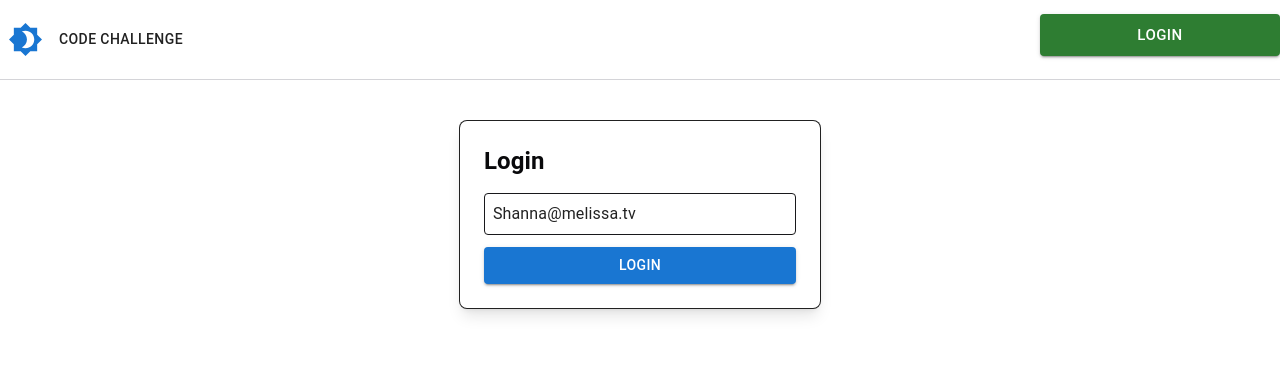
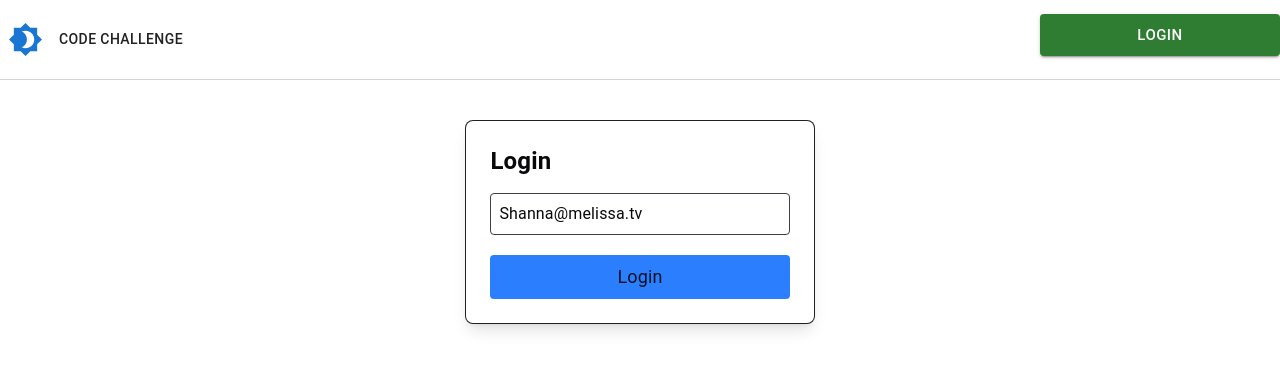
Before and after one commit to mh-morowati/code-challenge, a Next.js app: page /login in a window 1280 px wide. Shown: the top 370 px of the page. Built offline with nearby package versions, Linux system fonts and the light colour scheme.

Commit message:
feat: make cleaner code structure

```diff
--- a/src/app/api/auth/login/route.ts
+++ b/src/app/api/auth/login/route.ts
@@ -1,27 +1,29 @@
-import { NextResponse } from "next/server";
-import { User } from "./types";
+import { ApiService } from "@/services/Services"
+import { NextResponse } from "next/server"
 
 export async function POST(req: Request) {
-  const { email } = await req.json();
 
   try {
-    // Fetch users from the API
-    const res = await fetch("https://jsonplaceholder.typicode.com/users");
-    const users: User[] = await res.json();
+    const { email } = await req.json()
 
-    // Find user with matching email
-    const user = users.find((u) => u.email === email);
+    if (!email) {
+      return NextResponse.json({ message: "Email is required" }, { status: 400 })
+    }
 
-    if (user) {
-      // Simulate a JWT token (since jsonplaceholder doesn't provide one)
-      const fakeToken = `fake-jwt-token-${user.id}`;
+    const users = await ApiService.getUsers()
+    const user = users.find((u) => u.email === email)
 
-      return NextResponse.json({ token: fakeToken, user }, { status: 200 });
-    } else {
-      return NextResponse.json({ message: "Invalid email" }, { status: 401 });
+    if (!user) {
+      return NextResponse.json({ message: "User not found" }, { status: 404 })
     }
+
+    return NextResponse.json({
+      token: `fake-jwt-token-${user.id}`,
+      user: { id: user.id, name: user.name, email: user.email }
+    })
+
   } catch (error) {
-      console.error(error)
-    return NextResponse.json({ message: "Error fetching users" }, { status: 500 });
+    console.error("Login API Error:", error)
+    return NextResponse.json({ message: "Internal server error" }, { status: 500 })
   }
 }
--- a/src/app/login/page.tsx
+++ b/src/app/login/page.tsx
@@ -1,54 +1,13 @@
-"use client";
-import { Button } from "@mui/material";
-import { useState } from "react";
+import Login from "@/components/Login"
 
-export default function LoginPage() {
-  const [email, setEmail] = useState("Shanna@melissa.tv");
-  const [error, setError] = useState("");
 
-  const handleLogin = async (e: React.FormEvent) => {
-    e.preventDefault();
-
-    const response = await fetch("/api/auth/login", {
-      method: "POST",
-      headers: {
-        "Content-Type": "application/json",
-      },
-      body: JSON.stringify({ email }),
-    });
-
-    const data = await response.json();
-
-    if (response.ok) {
-      localStorage.setItem("token", data.token); // Save JWT
-      localStorage.setItem("user", JSON.stringify(data.user)); // Save user data
-      alert(`user ${data.user.name}`)
-    } else {
-      setError(data.message);
-    }
-  };
+const LoginPage = () => {
 
   return (
     <div className="flex justify-center minh-96 mt-10">
-      <form onSubmit={handleLogin} className="p-6 border rounded-lg shadow-lg bg-white dark:bg-gray-800">
-        <h1 className="text-2xl font-bold mb-4 text-zinc-950">Login</h1>
-
-        {error && <p className="text-red-500">{error}</p>}
-
-        <input
-          type="email"
-          placeholder="Email"
-                  value={email}
-
-          onChange={(e) => setEmail(e.target.value)}
-          required
-          className="w-full p-2 border rounded mb-3 border-zinc-900"
-        />
-
-        <Button type="submit" className="w-full bg-blue-500 text-white p-2 rounded" variant="contained">
-          Login
-        </Button>
-      </form>
+     <Login/>
     </div>
   );
 }
+
+export default LoginPage
--- a/src/app/page.tsx
+++ b/src/app/page.tsx
@@ -1,10 +1,12 @@
-import PageApiFetch from "@/components/PageApiFetch"
+import PostsPage from "@/components/PostsPage"
 
-export default function Home() {
+const Home = () => {
 
   return (
     <main>
-      <PageApiFetch/>
+      <PostsPage/>
     </main>
   )
 }
+
+export default Home
--- a/src/components/Header.tsx
+++ b/src/components/Header.tsx
@@ -7,17 +7,30 @@ const Header = () => {
 
     return (
         <div className="h-20 border-b border-zinc-300 place-content-center">
+
             <ThemeToggle />
-            <Link className="" href={"/"}>
+
+            <Link href={"/"}>
                 <Button color="inherit">
+
                     Code Challenge
+
                 </Button>
             </Link>
+
             <Link href={"/login"}>
-         <Button className="float-right md:w-60" size="large" variant="contained" color="success">
+                <Button
+                    className="float-right md:w-60"
+                    size="large"
+                    variant="contained"
+                    color="success"
+                >
+
                     Login
+
                 </Button>
             </Link>
+
         </div>
     )
 }
--- /dev/null
+++ b/src/components/Login.tsx
@@ -0,0 +1,81 @@
+"use client"
+import { Alert } from "@mui/material"
+import { useState } from "react"
+
+
+const Login = () => {
+
+  const [email, setEmail] = useState("Shanna@melissa.tv")
+  const [error, setError] = useState("")
+  const [loading, setLoading] = useState(false)
+
+    const handleLogin = async (e: React.FormEvent) => {
+
+        e.preventDefault()
+        setLoading(true)
+        setError("")
+
+        try {
+            const response = await fetch("/api/auth/login", {
+                method: "POST",
+                headers: { "Content-Type": "application/json" },
+                body: JSON.stringify({ email }),
+            })
+
+            const data = await response.json()
+
+            if (!response.ok) throw new Error(data.message || "Login failed")
+
+            localStorage.setItem("token", data.token)
+            alert(`Welcome, ${data.user.name}!`)
+        } catch (error) {
+            if (error instanceof Error) {
+                setError(error.message)
+            } else {
+                setError("An unknown error occurred")
+            }
+        } finally {
+            setLoading(false)
+        }
+    }
+
+  return (
+    <form
+      onSubmit={handleLogin}
+      className="p-6 border rounded-lg shadow-lg bg-white dark:bg-gray-800 max-w-sm mx-auto dark:text-zinc-950"
+    >
+          <h1 className="text-2xl font-bold mb-4 text-zinc-950 dark:text-white">
+
+              Login
+
+          </h1>
+
+          {
+              error && <Alert severity="error" className="mb-3">
+
+              {error}
+
+          </Alert>
+          }
+
+          <input
+        className="w-full border p-2 border-zinc-700 rounded mb-5 text-zinc-950"
+        type="email"
+        value={email}
+        onChange={(e) => setEmail(e.target.value)}
+        required
+          />
+
+          <button
+        className="w-full bg-blue-500 p-2 text-lg rounded cursor-pointer"
+        type="submit"
+        color="primary"
+        disabled={loading}
+      >
+        {loading ? "Logging in..." : "Login"}
+      </button>
+    </form>
+  )
+}
+
+export default Login
--- a/src/components/Post.tsx
+++ b/src/components/Post.tsx
@@ -2,20 +2,38 @@ import React from "react"
 
 type PostProps = {
   userId: number
-  title: string;
-  body: string;
+  title: string
+  body: string
 }
 
-const Post: React.FC<PostProps> = ({ title, body,userId }) => {
+
+const Post: React.FC<PostProps> = (props) => {
+
+  const { title, body, userId } = props
+
   return (
-    <div className="p-4 border rounded shadow bg-white dark:bg-gray-800">
+    <div
+      className="p-4 border rounded shadow bg-white dark:bg-gray-800"
+    >
+      <h3 className="text-lg font-bold text-zinc-950">
+
+        {title}
+
+      </h3>
+      <p className="text-gray-600 dark:text-gray-300">
+
+        {body}
+
+      </p>
       <small className="text-zinc-950">
-       user number of:  {userId}
+
+        user number of:
+
+        {userId}
+
       </small>
-      <h3 className="text-lg font-bold text-zinc-950">{title}</h3>
-      <p className="text-gray-600 dark:text-gray-300">{body}</p>
     </div>
-  );
-};
+  )
+}
 
 export default Post
--- a/src/components/PageApiFetch.tsx
+++ b/src/components/PostsPage.tsx
@@ -1,8 +1,8 @@
 "use client"
 import { useEffect, useRef } from "react"
 import { useInfiniteQuery } from "@tanstack/react-query"
-import { fetchPosts } from "@/services/postService"
 import Post from "@/components/Post"
+import { ApiService } from '@/services/Services'
 
 interface PostType {
   userId: number
@@ -12,7 +12,7 @@ interface PostType {
 }
 
 
-const PageApiFetch = () => {
+const PostsPage = () => {
 
   const {
     data,
@@ -21,7 +21,7 @@ const PageApiFetch = () => {
     isFetchingNextPage,
   } = useInfiniteQuery({
     queryKey: ["posts"],
-    queryFn: ({ pageParam = 1 }) => fetchPosts(pageParam),
+    queryFn: ({ pageParam = 1 }) => ApiService.fetchPosts(pageParam),
     getNextPageParam: (lastPage, allPages) => {
       return lastPage.length === 0 ? undefined : allPages.length + 1
     },
@@ -32,6 +32,7 @@ const PageApiFetch = () => {
   const observerRef = useRef<HTMLDivElement | null>(null)
 
   useEffect(() => {
+
     const observer = new IntersectionObserver(
       (entries) => {
         if (entries[0].isIntersecting && hasNextPage && !isFetchingNextPage) {
@@ -73,4 +74,4 @@ const PageApiFetch = () => {
   )
 }
 
-export default PageApiFetch
+export default PostsPage
--- a/src/lip/providers/ThemeProvider.tsx
+++ b/src/lip/providers/ThemeProvider.tsx
@@ -3,17 +3,29 @@ import { createTheme, ThemeProvider as MuiThemeProvider } from "@mui/material/st
 import { CssBaseline } from "@mui/material"
 import { createContext, useContext, useEffect, useState } from "react"
 
-const ThemeContext = createContext<{ toggleTheme: () => void; mode: "light" | "dark" }>({
+// Define the context type explicitly for better type safety
+interface ThemeContextProps {
+  toggleTheme: () => void
+  mode: "light" | "dark"
+}
+
+const ThemeContext = createContext<ThemeContextProps>({
   toggleTheme: () => {},
   mode: "light",
 })
 
-export const ThemeProvider = ({ children }: { children: React.ReactNode }) => {
+export const ThemeProvider = (
+    { children }: { children: React.ReactNode }
+) => {
+
   const [mode, setMode] = useState<"light" | "dark">("light")
 
-  useEffect(() => {
+  // Set theme mode from localStorage if available
+    useEffect(() => {
+
     const savedTheme = localStorage.getItem("theme") as "light" | "dark" | null
-    if (savedTheme) setMode(savedTheme)
+        if (savedTheme) setMode(savedTheme)
+
   }, [])
 
   const toggleTheme = () => {
--- /dev/null
+++ b/src/services/Services.ts
@@ -0,0 +1,25 @@
+import { User } from "@/app/api/auth/login/types";
+import axios from "axios";
+
+const API_URL = "https://jsonplaceholder.typicode.com/posts";
+
+ const fetchPosts = async (page: number, limit: number = 12) => {
+  const response = await axios.get(`${API_URL}?_page=${page}&_limit=${limit}`);
+  return response.data;
+};
+
+// Function to fetch users
+const getUsers = async (): Promise<User[]> => {
+  try {
+    const response = await axios.get("https://jsonplaceholder.typicode.com/users");
+    return response.data;
+  } catch (error) {
+    console.error("Error fetching users:", error);
+    throw new Error("Failed to fetch users");
+  }
+};
+
+export const ApiService = {
+  fetchPosts,
+  getUsers
+}
--- a/src/services/postService.ts
+++ /dev/null
@@ -1,8 +0,0 @@
-import axios from "axios";
-
-const API_URL = "https://jsonplaceholder.typicode.com/posts";
-
-export const fetchPosts = async (page: number, limit: number = 12) => {
-  const response = await axios.get(`${API_URL}?_page=${page}&_limit=${limit}`);
-  return response.data;
-};
```
Also changed, not shown: src/components/ThemeToggle.tsx (+8 -2 lines). Lines whose indentation alone changed are shown as unchanged.
